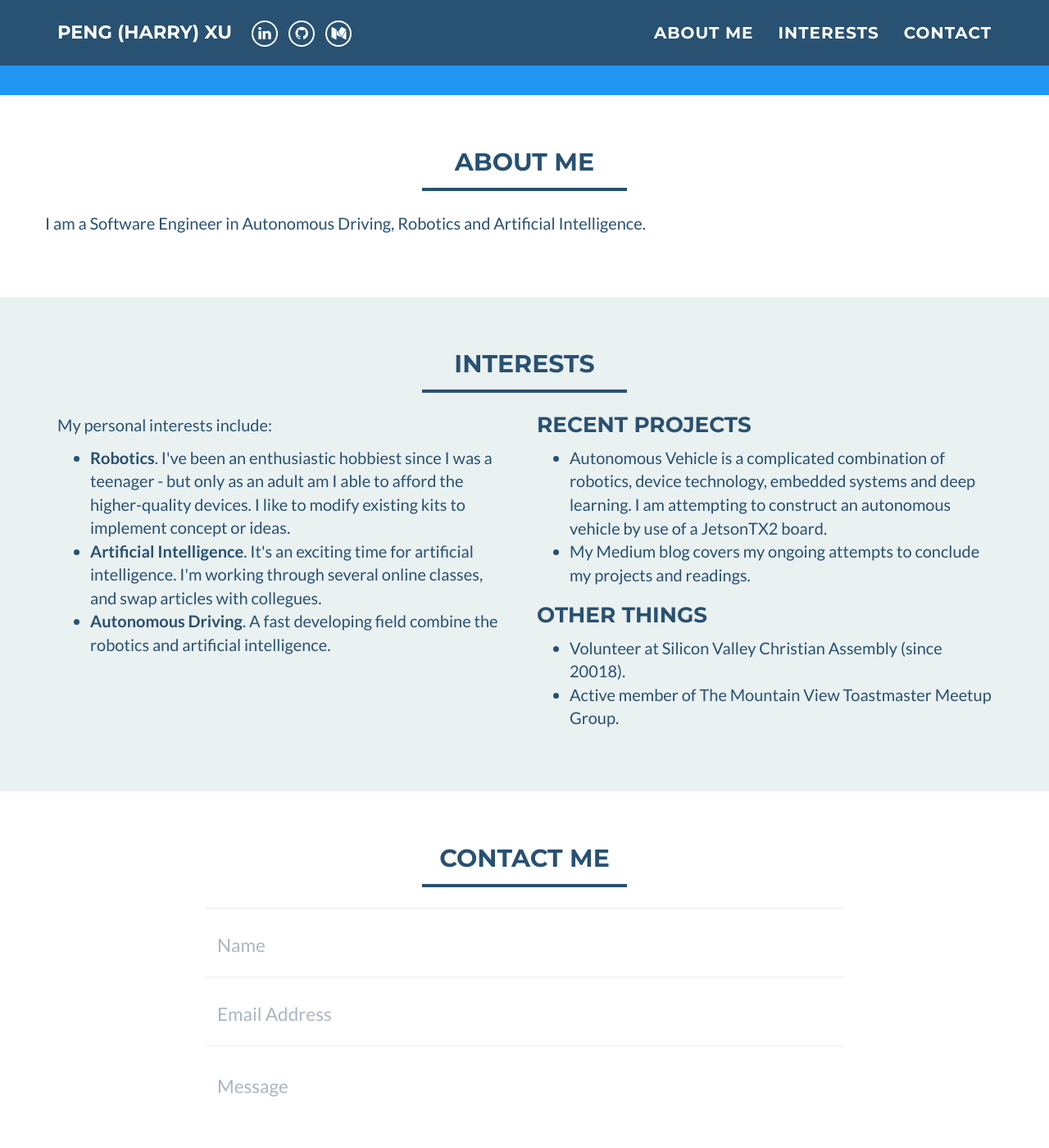
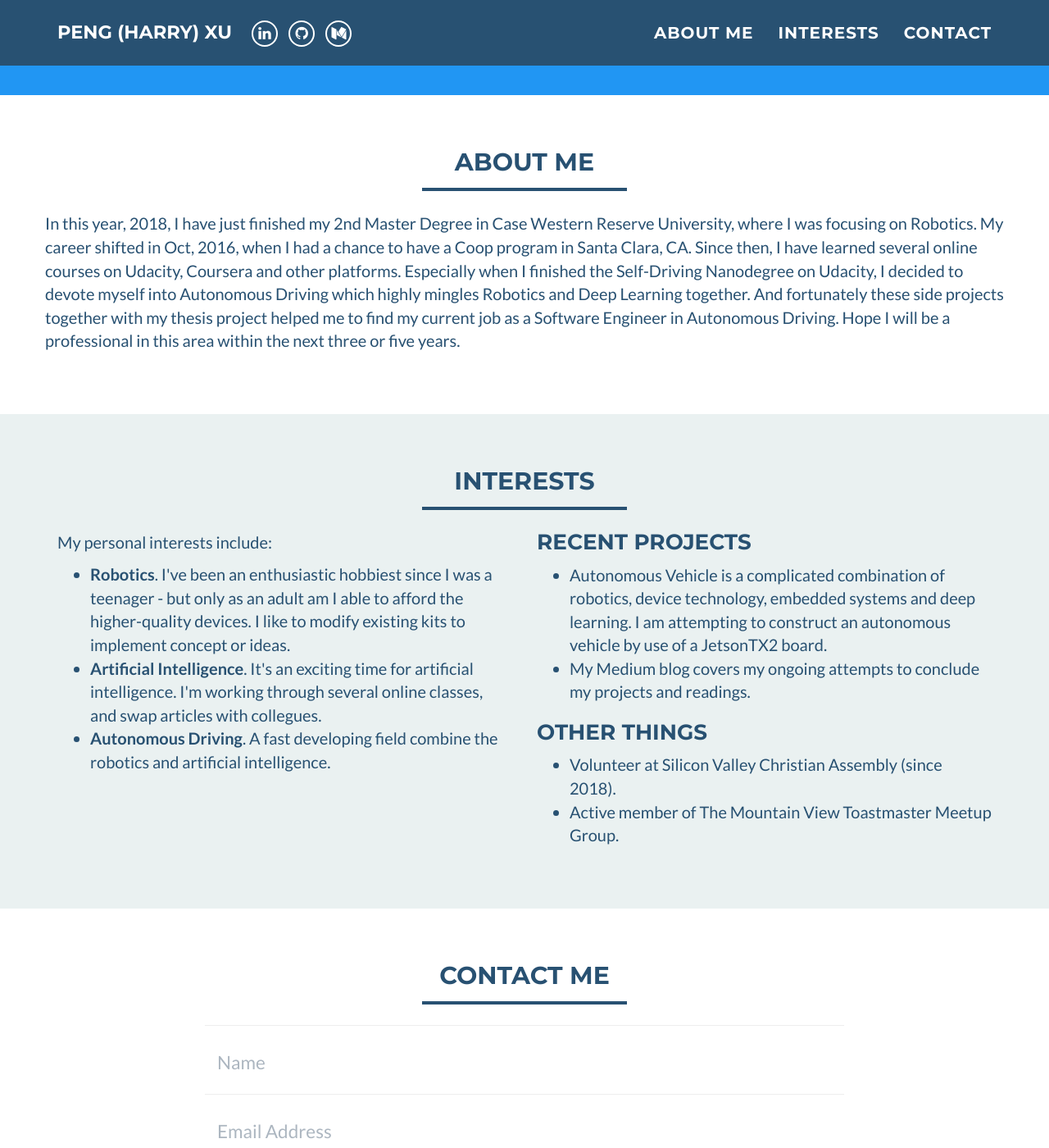
Before and after one commit to BusAI-Self-Driving-Car/xpharry.github.io, a Jekyll site: the page built from index.html, in a window 1280 px wide and 1400 px high, scrolled down 465 px. Shown: the whole window at 82% size. Built offline with Jekyll 4.4.1, drawn with Linux system fonts in a browser that asks for light colours.

Commit message:
docs: about me update

```diff
--- a/_includes/about_me.html
+++ b/_includes/about_me.html
@@ -8,7 +8,13 @@
         </div>
     <div class="row">
         <p>
-            I am a Software Engineer in Autonomous Driving, Robotics and Artificial Intelligence.
+            In this year, 2018, I have just finished my 2nd Master Degree in Case Western Reserve University, where I
+            was focusing on Robotics. My career shifted in Oct, 2016, when I had a chance to have a Coop program in
+            Santa Clara, CA. Since then, I have learned several online courses on Udacity, Coursera and other platforms.
+            Especially when I finished the Self-Driving Nanodegree on Udacity, I decided to devote myself into Autonomous
+            Driving which highly mingles Robotics and Deep Learning together. And fortunately these side projects together
+            with my thesis project helped me to find my current job as a Software Engineer in Autonomous Driving. Hope I
+            will be a professional in this area within the next three or five years.
         </p>
     </div>
     </div>
--- a/_includes/interests.html
+++ b/_includes/interests.html
@@ -38,7 +38,7 @@
                     <h3>Other Things</h3>
                     <ul>
                     <li>
-                        Volunteer at Silicon Valley Christian Assembly (since 20018).
+                        Volunteer at Silicon Valley Christian Assembly (since 2018).
                     </li>
                     <li>
                         Active member of The Mountain View Toastmaster Meetup Group.
```
